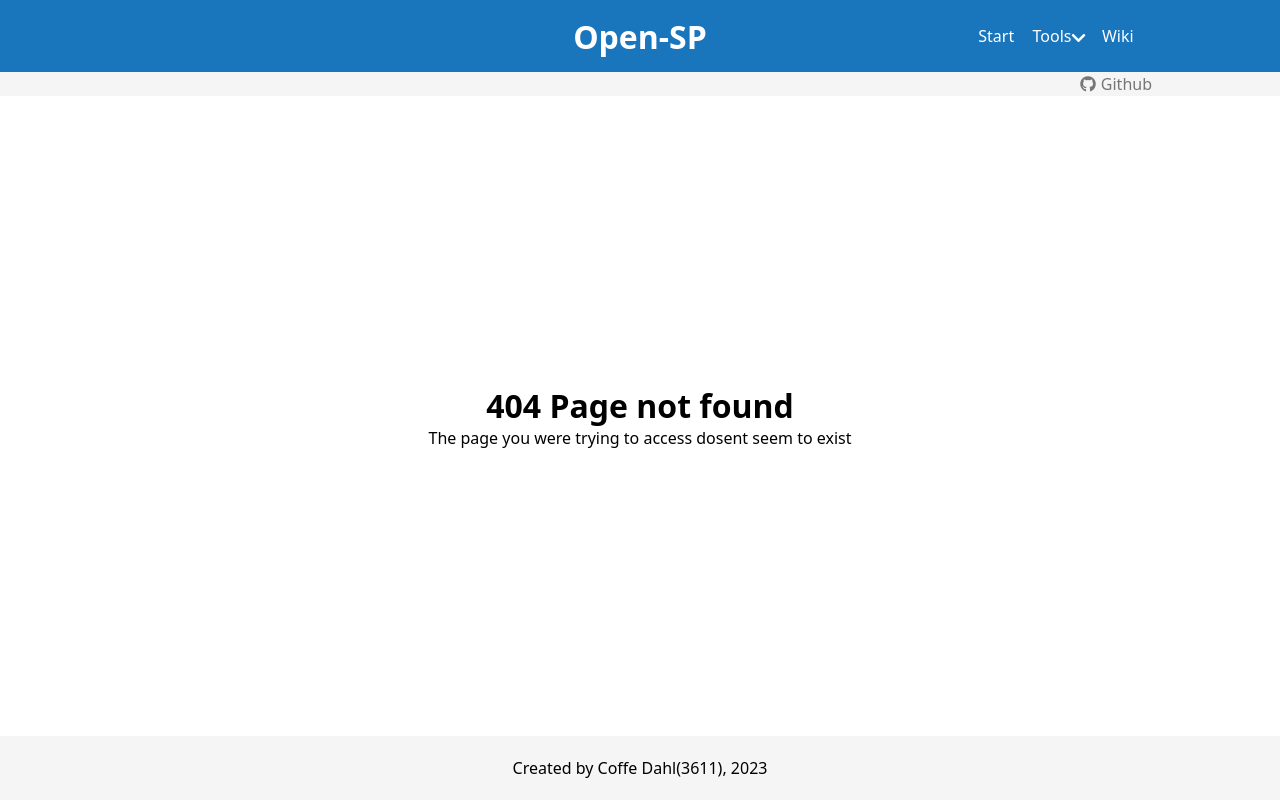
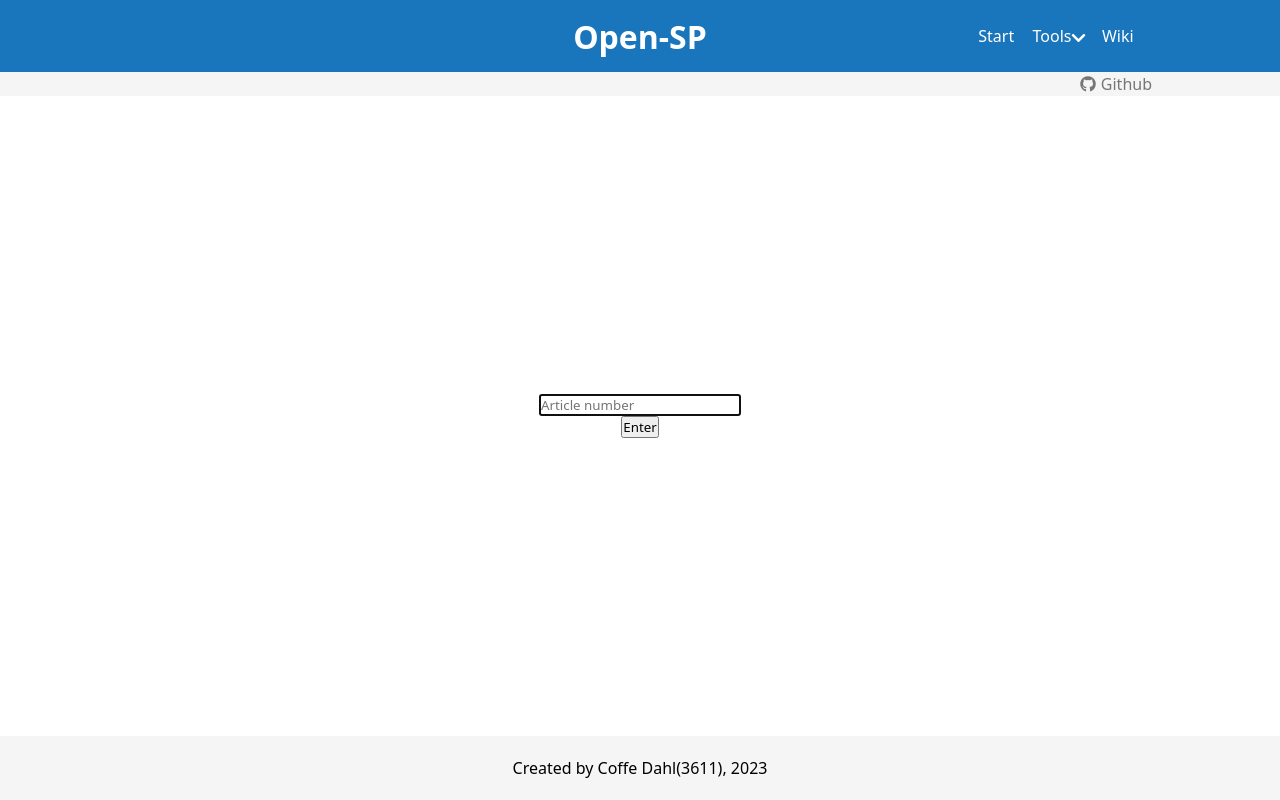
Before and after one commit to coffedahl/open-sp, a SvelteKit app in the folder frontend/: page /shipment-correction/data in a window 1280 px wide. Before the commit this address had no page. Built offline with nearby package versions, Linux system fonts and the light colour scheme.

Commit message:
Added page for entering shipment data

```diff
--- /dev/null
+++ b/frontend/src/routes/shipment-correction/data/+page.svelte
@@ -0,0 +1,53 @@
+<script>
+	// Stores
+	import { shipmentData } from '../../../stores';
+	import { callFocus } from '../../../global';
+	let shipment;
+	shipmentData.subscribe((value) => {
+		shipment = value;
+	});
+
+	// Variables
+	let input;
+	let currentObject = '';
+
+	// Handle enter press
+	function handleKeydown(e) {
+		if (e.key == 'Enter') {
+			handleButton();
+		}
+	}
+
+	// Handle button
+	function handleButton() {
+		//console.log(shipment.find((e) => e.artnr == input));
+		currentObject = shipment.find((e) => e.artnr == input);
+		if (currentObject == undefined) {
+			currentObject = '';
+		}
+	}
+</script>
+
+<div class="main center column">
+	{#if currentObject == ''}
+		<input
+			use:callFocus
+			bind:value={input}
+			type="text"
+			placeholder="Article number"
+			on:keydown={handleKeydown}
+		/>
+		<button on:click={handleButton}>Enter</button>
+	{:else}
+		<h1>{currentObject.namn}</h1>
+		<p>{currentObject.artnr}</p>
+		<input use:callFocus type="text" placeholder="Antal" />
+		<button>Enter</button>
+		<button
+			on:click={() => {
+				currentObject = '';
+				input = '';
+			}}>Clear</button
+		>
+	{/if}
+</div>
```
